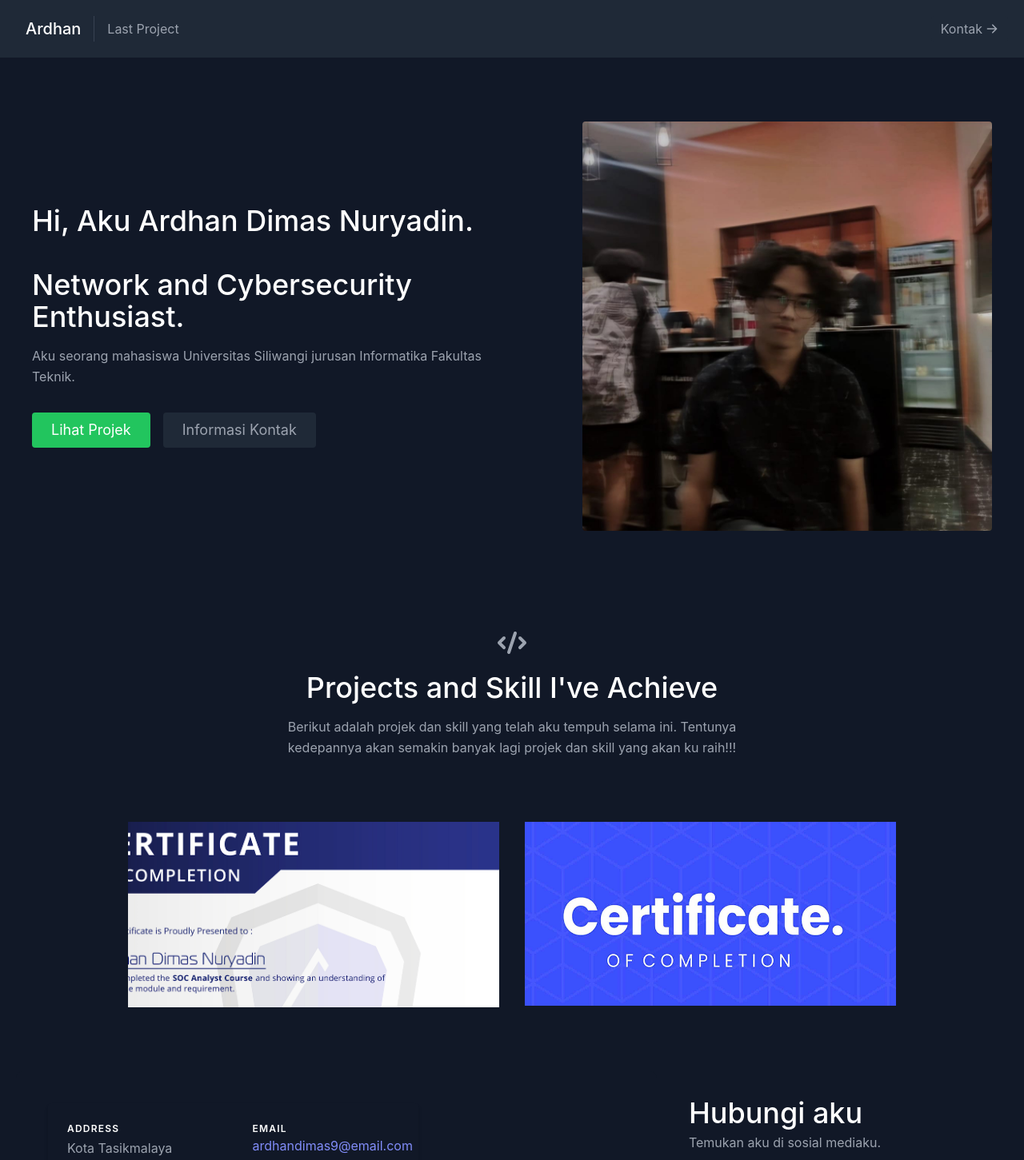
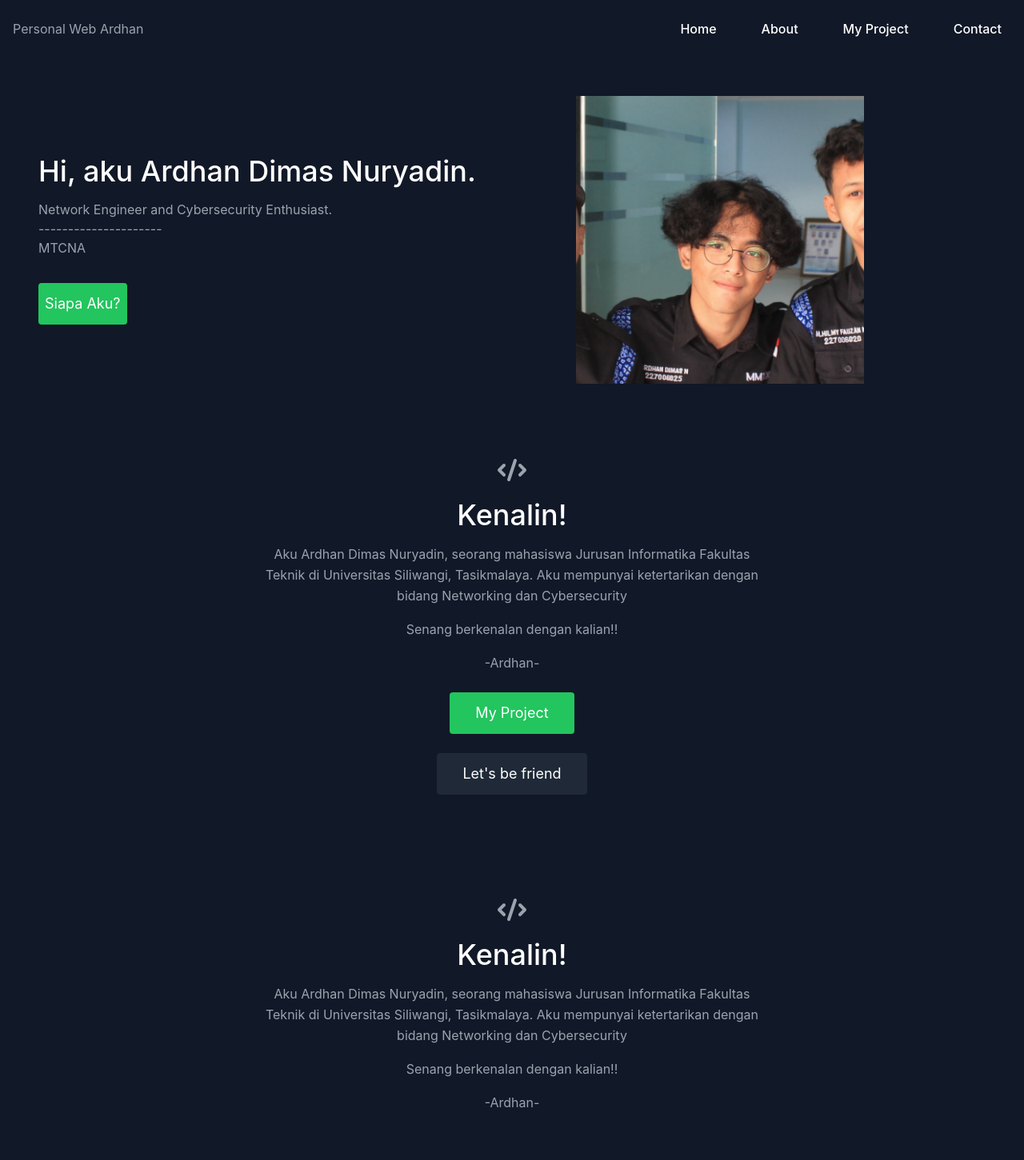
Before and after one commit to Ardhandms/portfolio-ardhan, a React (Create React App) app: page / in a window 1280 px wide. Shown: the top 1451 px of the page at 80% size. Built offline with nearby package versions, Linux system fonts and the light colour scheme.

Commit message:
revisi 4 juni

```diff
--- a/src/App.js
+++ b/src/App.js
@@ -3,12 +3,16 @@ import About from "./components/About";
 import Projects from "./components/Projects";
 import Contact from "./components/Contact";
 import Navbar from "./components/Navbar";
+import Tentang from "./components/Tentang";
+import Beranda from "./components/Beranda";
 
 export default function App() {
   return (
     <main className="text-gray-400 bg-gray-900 body-font">
       <Navbar />
+      <Beranda />
       <About />
+      <Tentang />
       <Projects />
       <Contact />
     </main>
--- a/src/components/About.jsx
+++ b/src/components/About.jsx
@@ -1,37 +1,38 @@
-
+import { CodeIcon } from "@heroicons/react/solid";
 import React from "react";
 
 export default function About() {
   return (
     <section id="about">
-      <div className="container mx-auto flex px-10 py-20 md:flex-row flex-col items-center">
-        <div className="lg:flex-grow md:w-1/2 lg:pr-24 md:pr-16 flex flex-col md:items-start md:text-left mb-16 md:mb-0 items-center text-center">
-          <h1 className="title-font sm:text-4xl text-3xl mb-4 font-medium text-white">
-            Hi, Aku Ardhan Dimas Nuryadin.<br/>
-            <br className="hidden lg:inline-block" />Network and Cybersecurity Enthusiast.
+      <div className="container px-5 py-10 mx-auto text-center lg:px-40">
+        <div className="flex flex-col w-full mb-20">
+          <CodeIcon className="mx-auto inline-block w-10 mb-4" />
+          <h1 className="sm:text-4xl text-3xl font-medium title-font mb-4 text-white">
+            Kenalin!
           </h1>
-          <p className="mb-8 leading-relaxed">
-            Aku seorang mahasiswa Universitas Siliwangi jurusan Informatika Fakultas Teknik.
+          <p className="lg:w-2/3 mx-auto leading-relaxed text-base">
+            Aku Ardhan Dimas Nuryadin, seorang mahasiswa Jurusan Informatika
+            Fakultas Teknik di Universitas Siliwangi, Tasikmalaya. Aku mempunyai
+            ketertarikan dengan bidang Networking dan Cybersecurity
+            <p className="mt-4 mb-4">Senang berkenalan dengan kalian!!</p>
+            <p>-Ardhan-</p>
           </p>
-          <div className="flex justify-center">
+          <div className="flex justify-center mt-6">
             <a
               href="#projects"
-              className="inline-flex text-white bg-green-500 border-0 py-2 px-6 focus:outline-none hover:bg-green-600 rounded text-lg">
-              Lihat Projek
-            </a>
-            <a
-              href="#projects"
-              className="ml-4 inline-flex text-gray-400 bg-gray-800 border-0 py-2 px-6 focus:outline-none hover:bg-gray-700 hover:text-white rounded text-lg">
-              Informasi Kontak
+              className="inline-flex text-white bg-green-500 border-0 py-3 px-8 focus:outline-none hover:bg-green-600 rounded text-lg"
+            >
+              My Project
             </a>
           </div>
-        </div>
-        <div className="lg:max-w-lg lg:w-full md:w-1/2 w-5/6">
-          <img
-            className="object-cover object-center rounded"
-            alt="hero"
-            src="../assets/images/profile.jpeg"
-          />
+          <div className="flex justify-center mt-6">
+            <a
+              href="#contact"
+              className="inline-flex text-white bg-gray-800 border-0 py-3 px-8 focus:outline-none hover:bg-green-600 rounded text-lg"
+            >
+              Let's be friend
+            </a>
+          </div>
         </div>
       </div>
     </section>
--- /dev/null
+++ b/src/components/Beranda.jsx
@@ -0,0 +1,38 @@
+import React from "react";
+
+function Beranda() {
+  return (
+    <section id="beranda">
+      <div className="container mx-auto flex px-12 py-12 md:flex-row flex-col items-center">
+        <div className="lg:flex-grow md:w-1/2 lg:pr-2 md:pr-16 flex flex-col md:items-start md:text-left mb-16 md:mb-0 items-center text-center">
+          <h1 className="title-font sm:text-4xl text-3xl mb-4 font-medium text-white">
+            Hi, aku Ardhan Dimas Nuryadin.
+          </h1>
+          <p>Network Engineer and Cybersecurity Enthusiast.</p>
+          <p>---------------------</p>
+          <p>MTCNA</p>
+
+          <div className="flex justify-center mt-8">
+            <a
+              href="#about"
+              className="inline-flex text-white bg-green-500 border-0 py-3 px-2 focus:outline-none hover:bg-green-600 rounded text-lg"
+            >
+              Siapa Aku?
+            </a>
+          </div>
+        </div>
+
+        <div className="lg:max-w-lg lg:w-full">
+          <img
+            src="../assets/images/Ardhan.jpg"
+            width={360}
+            height={360}
+            alt="Profile"
+          />
+        </div>
+      </div>
+    </section>
+  );
+}
+
+export default Beranda;
--- a/src/components/Navbar.jsx
+++ b/src/components/Navbar.jsx
@@ -1,27 +1,85 @@
-import { ArrowRightIcon } from "@heroicons/react/solid";
-import React from "react";
+"use client";
+
+import React, { useState } from "react";
 
 export default function Navbar() {
+  const [isOpen, setIsOpen] = useState(false);
+
+  const toggleNavbar = () => {
+    setIsOpen(!isOpen);
+  };
+
   return (
-    <header className="bg-gray-800 md:sticky top-0 z-10">
-      <div className="container mx-auto flex flex-wrap p-5 flex-col md:flex-row items-center">
-        <a className="title-font font-medium text-white mb-4 md:mb-0">
-          <a href="#about" className="ml-3 text-xl">
-            Ardhan
+    <nav className="text-gray-400 bg-gray-900 body-font px-4 py-4">
+      <div className="max-w-screen-xl flex flex-wrap items-center justify-between mx-auto">
+        <a href="/">
+          <span>Personal Web Ardhan</span>
         </a>
+        <button
+          onClick={toggleNavbar}
+          type="button"
+          className="inline-flex items-center p-2 ml-3 text-sm text-gray-400 rounded-lg md:hidden hover:bg-gray-700 focus:outline-none focus:ring-2 focus:ring-gray-600"
+          aria-controls="navbar-sticky"
+          aria-expanded={isOpen}
+        >
+          <span className="sr-only">Open main menu</span>
+          <svg
+            className="w-6 h-6"
+            aria-hidden="true"
+            fill="currentColor"
+            viewBox="0 0 20 20"
+            xmlns="http://www.w3.org/2000/svg"
+          >
+            <path
+              fillRule="evenodd"
+              d="M3 5h14a1 1 0 010 2H3a1 1 0 110-2zm0 4h14a1 1 0 010 2H3a1 1 0 110-2zm0 4h14a1 1 0 010 2H3a1 1 0 110-2z"
+              clipRule="evenodd"
+            ></path>
+          </svg>
+        </button>
+        <div
+          className={`${
+            isOpen ? "block" : "hidden"
+          } w-full md:flex md:w-auto md:order-1`}
+          id="navbar-sticky"
+        >
+          <ul className="flex flex-col p-4 md:p-0 mt-4 font-medium border border-gray-700 rounded-lg bg-gray-800 md:flex-row md:space-x-8 md:mt-0 md:border-0 md:bg-gray-900">
+            <li>
+              <a
+                href="#"
+                className="block py-2 px-3 text-white hover:bg-gray-700 md:hover:bg-transparent md:hover:text-blue-500 rounded"
+                aria-current="page"
+              >
+                Home
               </a>
-        <nav className="md:mr-auto md:ml-4 md:py-1 md:pl-4 md:border-l md:border-gray-700	flex flex-wrap items-center text-base justify-center">
-          <a href="#projects" className="mr-5 hover:text-white">
-            Last Project
+            </li>
+            <li>
+              <a
+                href="#about"
+                className="block py-2 px-3 text-white rounded hover:bg-gray-700 md:hover:bg-transparent md:hover:text-blue-500"
+              >
+                About
               </a>
-        </nav>
+            </li>
+            <li>
+              <a
+                href="#projects"
+                className="block py-2 px-3 text-white rounded hover:bg-gray-700 md:hover:bg-transparent md:hover:text-blue-500"
+              >
+                My Project
+              </a>
+            </li>
+            <li>
               <a
                 href="#contact"
-          className="inline-flex items-center bg-gray-800 border-0 py-1 px-3 focus:outline-none hover:bg-gray-700 rounded text-base mt-4 md:mt-0">
-          Kontak
-          <ArrowRightIcon className="w-4 h-4 ml-1" />
+                className="block py-2 px-3 text-white rounded hover:bg-gray-700 md:hover:bg-transparent md:hover:text-blue-500"
+              >
+                Contact
               </a>
+            </li>
+          </ul>
         </div>
-    </header>
+      </div>
+    </nav>
   );
 }
--- a/src/components/Projects.jsx
+++ b/src/components/Projects.jsx
@@ -12,15 +12,20 @@ export default function Projects() {
             Projects and Skill I've Achieve
           </h1>
           <p className="lg:w-2/3 mx-auto leading-relaxed text-base">
-            Berikut adalah projek dan skill yang telah aku tempuh selama ini. Tentunya kedepannya akan semakin banyak lagi projek dan skill yang akan ku raih!!!
+            Ini adalah projek dan skill yang telah aku tempuh selama ini.
+            Tentunya kedepannya akan semakin banyak lagi projek dan skill yang
+            akan ku raih!!!
           </p>
+          <p>----------------------------------</p>
+          <p>Oh iya, tahan gambar projekku untuk melihat deskripsi nya yaa</p>
         </div>
         <div className="flex flex-wrap -m-4">
           {projects.map((project) => (
             <a
               href={project.link}
               key={project.image}
-              className="sm:w-1/2 w-100 p-4">
+              className="sm:w-1/2 w-100 p-4"
+            >
               <div className="flex relative">
                 <img
                   alt="gallery"
--- /dev/null
+++ b/src/components/Tentang.jsx
@@ -0,0 +1,26 @@
+import React from "react";
+import { CodeIcon } from "@heroicons/react/solid";
+
+function Tentang() {
+  return (
+    <section id="tentang">
+      <div className="container px-5 py-1 mx-auto text-center lg:px-40">
+        <div className="flex flex-col w-full mb-20">
+          <CodeIcon className="mx-auto inline-block w-10 mb-4" />
+          <h1 className="sm:text-4xl text-3xl font-medium title-font mb-4 text-white">
+            Kenalin!
+          </h1>
+          <p className="lg:w-2/3 mx-auto leading-relaxed text-base">
+            Aku Ardhan Dimas Nuryadin, seorang mahasiswa Jurusan Informatika
+            Fakultas Teknik di Universitas Siliwangi, Tasikmalaya. Aku mempunyai
+            ketertarikan dengan bidang Networking dan Cybersecurity
+            <p className="mt-4 mb-4">Senang berkenalan dengan kalian!!</p>
+            <p>-Ardhan-</p>
+          </p>
+        </div>
+      </div>
+    </section>
+  );
+}
+
+export default Tentang;
--- a/src/data.js
+++ b/src/data.js
@@ -1,9 +1,15 @@
 export const projects = [
+  {
+    title: "MikroTik Certified Network Associate",
+    subtitle: "MTCNA",
+    description: "MikroTik Certified Network Associate",
+    image: "../assets/images/Mtcna.png",
+    link: "../assets/images/Mtcna.png",
+  },
   {
     title: "Security Operation Center Analyst Course - Cyber Academy Indonesia",
     subtitle: "SOC Analyst",
-      description:
-        "Sertifikat SOC Analyst dari Cyber Academy Indonesia",
+    description: "Sertifikat SOC Analyst dari Cyber Academy Indonesia",
     image: "../assets/images/project1.png",
     link: "../assets/images/pro1.png",
   },
```
Also changed, not shown: src/components/Contact.jsx (+9 -11 lines), public/assets/images/Ardhan.jpg (added), public/assets/images/Mtcna.png (added). Lines whose indentation alone changed are shown as unchanged.
